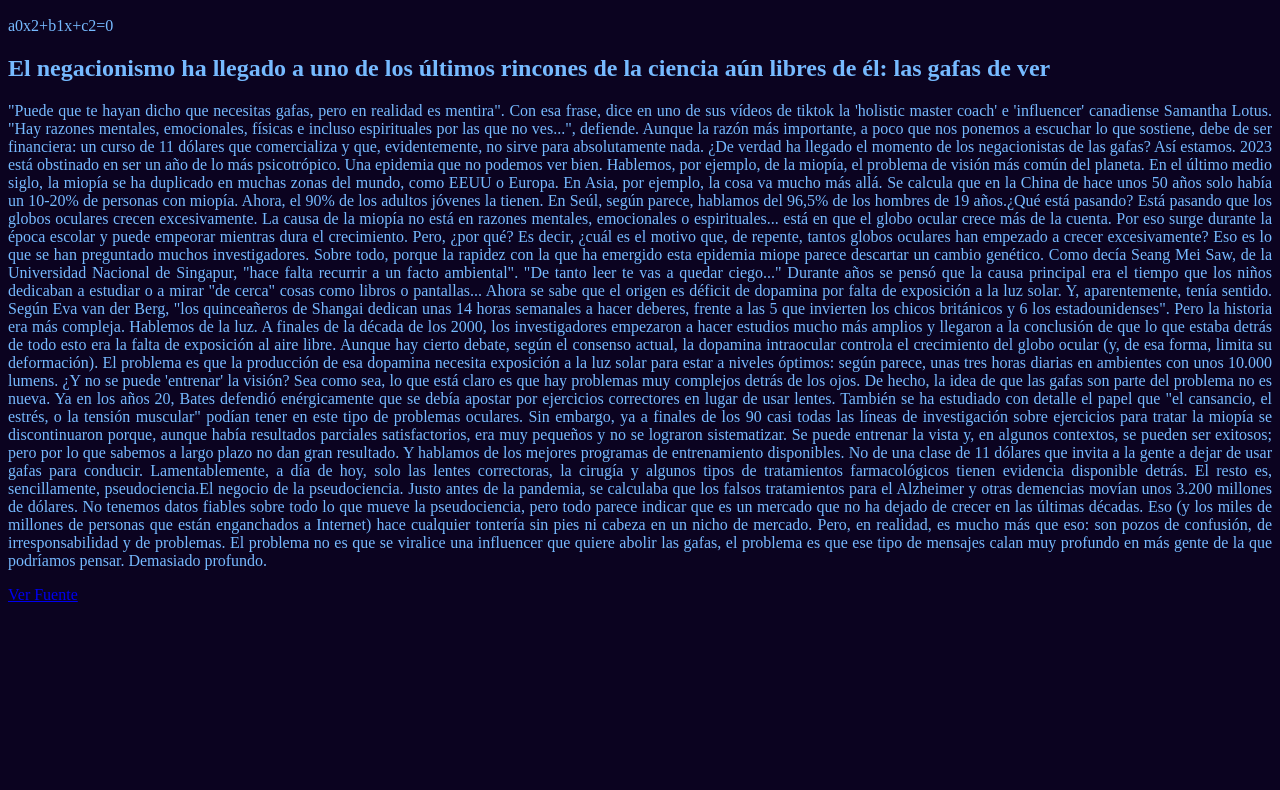
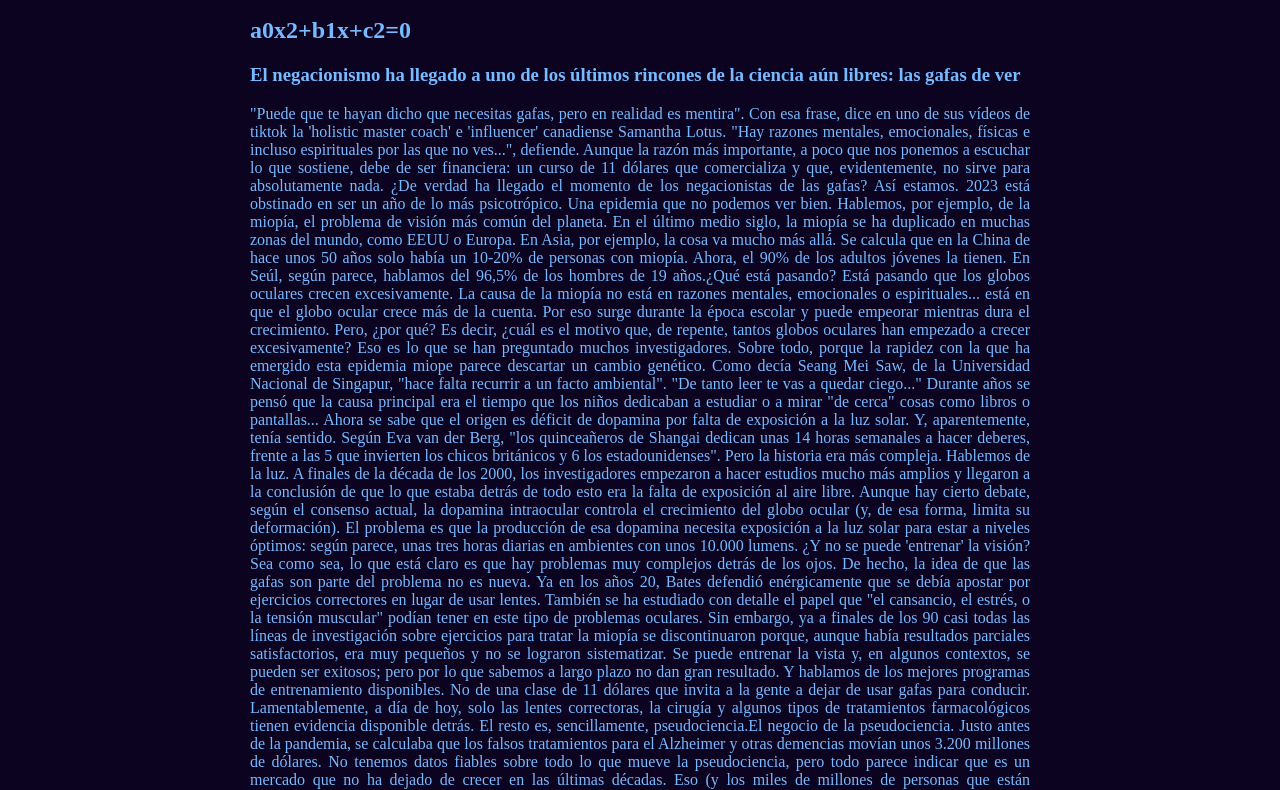
Before and after one commit to Tropezodev/LenguajeDeMarcas, a plain HTML site: page index.html in a window 1280 px wide. Shown: the part 102-892 px from the top of the page. Before the commit the page ends 800 px from the top, so only its background shows below. Drawn offline with Linux system fonts and the light colour scheme.

Commit message:
Apartado "e" P´ractica 2

```diff
--- a/index.html
+++ b/index.html
@@ -12,6 +12,8 @@ body{
     background-color: rgb(11, 3, 32);
     color: rgb(118, 186, 255);
     font-size: 100%;
+    margin-left: 250px;
+    margin-right: 250px;
 }
 
 </style>
@@ -19,8 +21,8 @@ body{
 <body>
 <h1> Cristian Pérez Ruiz </h1>
 <body>
-    a0x2+b1x+c2=0
-<h2>El negacionismo ha llegado a uno de los últimos rincones de la ciencia aún libres de él: las gafas de ver</h2>
+    <a name="formula"><h2>a0x2+b1x+c2=0</h2></a>
+<h3>El negacionismo ha llegado a uno de los últimos rincones de la ciencia aún libres: las gafas de ver</h3>
 <p><div align="justify">
     "Puede que te hayan dicho que necesitas gafas, pero en realidad es mentira". Con esa frase, dice en uno de sus vídeos de tiktok la 'holistic master coach' e 'influencer' canadiense Samantha Lotus. "Hay razones mentales, emocionales, físicas e incluso espirituales por las que no ves...", defiende.
 
@@ -44,6 +46,7 @@ body{
 
     Eso (y los miles de millones de personas que están enganchados a Internet) hace cualquier tontería sin pies ni cabeza en un nicho de mercado. Pero, en realidad, es mucho más que eso: son pozos de confusión, de irresponsabilidad y de problemas. El problema no es que se viralice una influencer que quiere abolir las gafas, el problema es que ese tipo de mensajes calan muy profundo en más gente de la que podríamos pensar. Demasiado profundo.
 </div> </p>
-<a href="https://www.xataka.com/medicina-y-salud/negacionismo-ha-llegado-a-uno-ultimos-rincones-ciencia-libres-gafas-ver"">Ver Fuente</a>
+<a href="https://www.xataka.com/medicina-y-salud/negacionismo-ha-llegado-a-uno-ultimos-rincones-ciencia-libres-gafas-ver" target="_blank">Ver Fuente</a>
+<p></p><a href="#formula">Volver a la Fórmula</a></p>
 </body>
 </html>
```
